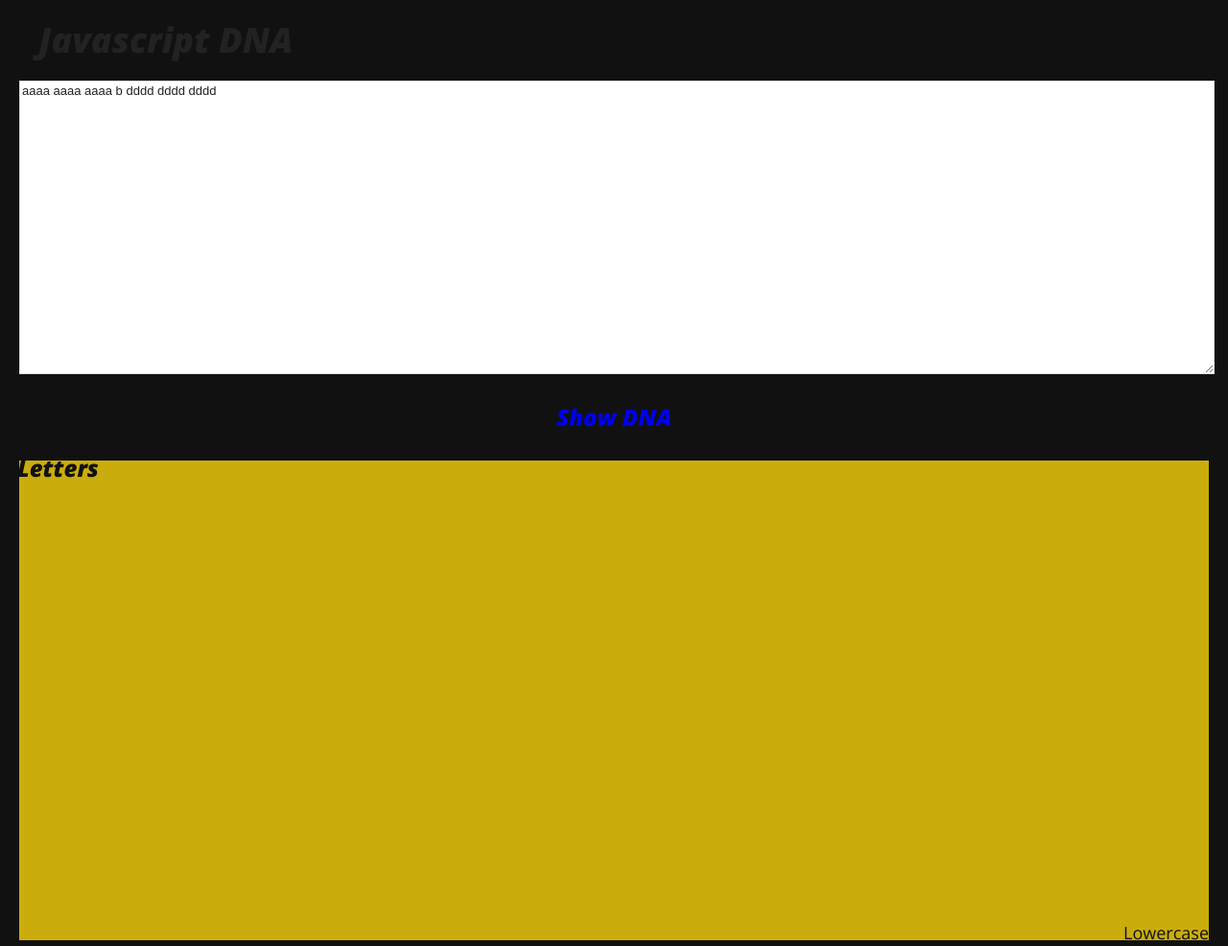
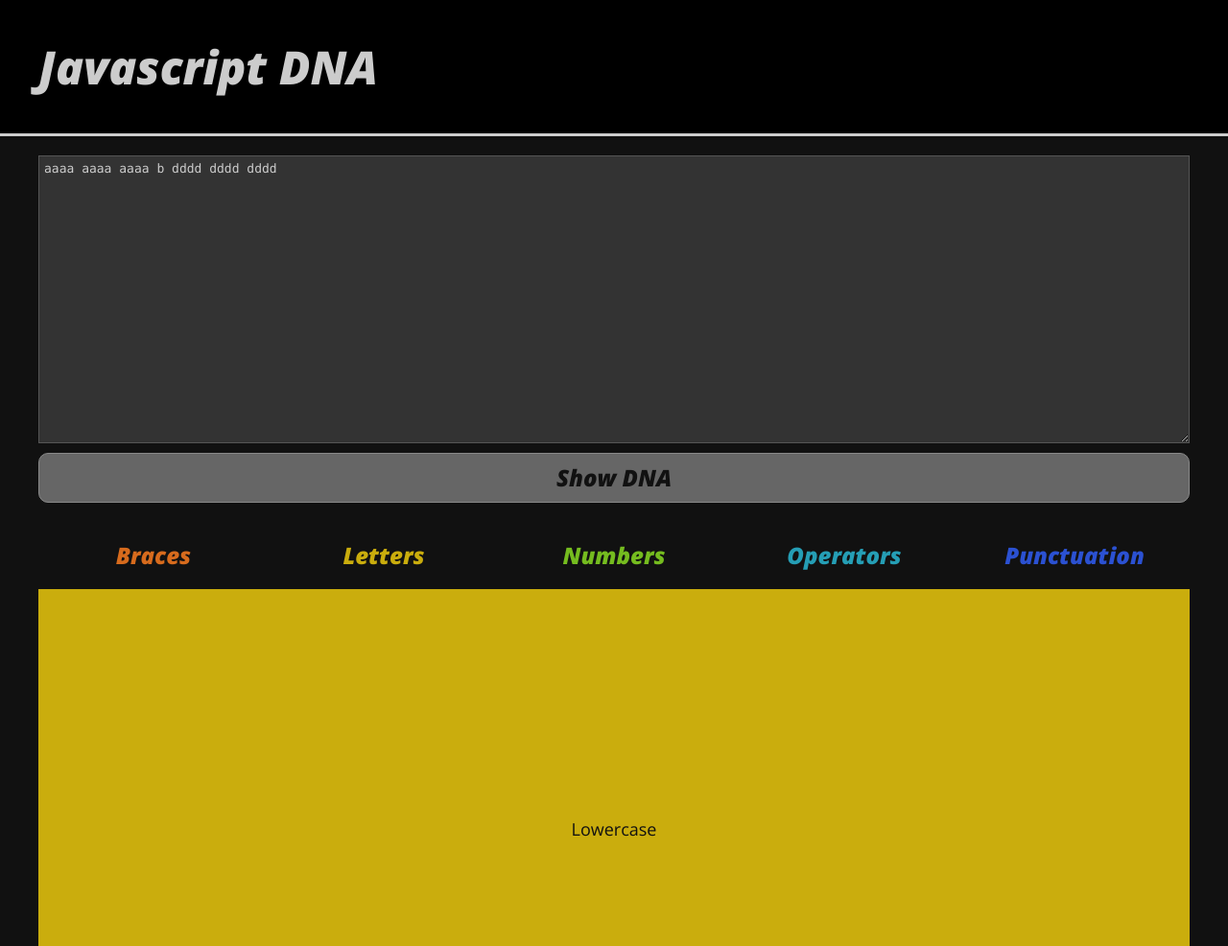
Before and after one commit to timrwood/dna, a plain HTML site: page index.html in a window 1280 px wide. Shown: the top 986 px of the page at 96% size. Drawn offline with nearby package versions, Linux system fonts and the light colour scheme.

Commit message:
cleaning up styles for site

```diff
--- a/index.html
+++ b/index.html
@@ -11,9 +11,15 @@
       <textarea id="input">aaaa aaaa aaaa b dddd dddd dddd</textarea>
     </div>
     <a id="trigger" href="#">Show DNA</a>
+    <div id="labels">
+      <h2 id="label-braces" class="label">Braces</h2>
+      <h2 id="label-letters" class="label">Letters</h2>
+      <h2 id="label-numbers" class="label">Numbers</h2>
+      <h2 id="label-operators" class="label">Operators</h2>
+      <h2 id="label-punctuation" class="label">Punctuation</h2>
+    </div>
     <div id="filling">
       <div class="filling" id="braces">
-        <h2>Braces</h2>
         <div class="sub-filling" id="braces-square">
           <h3>Square</h3>
         </div>
@@ -25,7 +31,6 @@
         </div>
       </div>
       <div class="filling" id="letters">
-        <h2>Letters</h2>
         <div class="sub-filling" id="letters-upper">
           <h3>Uppercase</h3>
         </div>
@@ -34,10 +39,8 @@
         </div>
       </div>
       <div class="filling" id="numbers">
-        <h2>Numbers</h2>
       </div>
       <div class="filling" id="operators">
-        <h2>Operators</h2>
         <div class="sub-filling" id="operators-math">
           <h3>Math</h3>
         </div>
@@ -49,7 +52,6 @@
         </div>
       </div>
       <div class="filling" id="punctuation">
-        <h2>Punctuation</h2>
         <div class="sub-filling" id="punctuation-dot">
           <h3>Dot</h3>
         </div>
@@ -64,7 +66,9 @@
         </div>
       </div>
     </div>
+    <h2 class="sub-title">Words</h2>
     <div id="words" class="word-list"></div>
+    <h2 class="sub-title">Characters</h2>
     <div id="characters" class="word-list"></div>
     <script src="http://ajax.googleapis.com/ajax/libs/jquery/1.6.2/jquery.min.js"></script>
     <script src="dna.min.js"></script>
--- a/site/style.css
+++ b/site/style.css
@@ -193,7 +193,7 @@ button::-moz-focus-inner, input::-moz-focus-inner { border: 0; padding: 0; }
  * 2. Allow only vertical resizing
  */
 
-textarea { overflow:auto; vertical-align:top; resize:vertical; }
+textarea { overflow:auto; vertical-align:top; resize:vertical; -webkit-box-sizing: border-box; -moz-box-sizing: border-box; box-sizing: border-box; }
 
 /* Colors for form validity */
 input:valid, textarea:valid {  }
@@ -214,22 +214,38 @@ td { vertical-align: top; }
 
 html { background:#111; }
 
-h1 { font-family: 'Open Sans', sans-serif; font-size:36px; font-weight:800; font-style:italic; }
+h1 { font-family: 'Open Sans', sans-serif; font-size:48px; font-weight:800; font-style:italic; }
 h2 { font-family: 'Open Sans', sans-serif; font-size:24px; font-weight:800; font-style:italic; }
 h3 { font-family: 'Open Sans', sans-serif; font-size:18px; font-weight:300; }
 
-#input-wrap { margin:0 20px 20px; }
-#input { margin:0; width:100%; display:block; height:300px; border:1px solid #ddd; }
+.sub-title { margin:0 40px 20px; color:#ccc; padding-left:25%; border-bottom:1px solid #ccc; line-height:40px; }
 
-#title { padding:20px 40px; }
+#input-wrap { margin:0 40px 10px; }
+#input { margin:0; width:100%; display:block; height:300px; border:1px solid #555; background:#333; color:#ccc; padding:5px; font-family:Consolas, "Lucida Console", Monaco, monospace; }
 
-#trigger { margin:0 20px 20px; display:block; padding:10px; font-family: 'Open Sans', sans-serif; font-size:24px; font-weight:800; font-style:italic; text-align:center; text-decoration:none; }
+#title { padding:40px 40px; margin-bottom:20px; color:#ccc; border-bottom:3px solid #ccc; background:#000; }
 
-#filling { margin:0 20px 20px; position:relative; height:500px; }
+#trigger { margin:0 40px 40px; display:block; padding:10px; font-family: 'Open Sans', sans-serif; font-size:24px; font-weight:800; font-style:italic; text-align:center; text-decoration:none; border-radius:10px; border:1px solid #888; background:#666; color:#111; }
+#trigger:hover { background:#444; border-color:#666; }
+
+#filling { margin:0 40px 40px; position:relative; height:500px; }
 .filling { position:absolute; top:0; bottom:0; overflow:hidden; }
 .filling h2 { position:absolute; top:-7px; left:-2px; color:#111; z-index:3; }
 .sub-filling { position:absolute; left:0; right:0; z-index:2; overflow:hidden; }
-.sub-filling h3 { position:absolute; bottom:-3px; right:0; color:#111; text-align:right; }
+.sub-filling h3 { position:absolute; top:50%; margin-top:-10px; line-height:20px; right:0; left:0; color:#111; text-align:center; }
+
+/* ==========================================================================
+   Fillings labels
+   ========================================================================== */
+
+#labels { margin:0 40px 20px; height:30px; line-height:30px; }
+.label { height:30px; width:20%; float:left; text-align:center; }
+#label-braces { color:#D76B1D; }
+#label-letters { color:#CAAD0D; }
+#label-numbers { color:#75BC1F; }
+#label-operators { color:#259EB5; }
+#label-punctuation { color:#2B51D2; }
+
 
 /* ==========================================================================
    Initial state of fillings
@@ -261,7 +277,7 @@ h3 { font-family: 'Open Sans', sans-serif; font-size:18px; font-weight:300; }
    Words
    ========================================================================== */
 
-.word-list { margin:0 20px 20px; font-family: 'Open Sans', sans-serif; font-size:18px; font-weight:300; line-height:24px; }
+.word-list { margin:0 40px 40px; font-family: 'Open Sans', sans-serif; font-size:18px; font-weight:300; line-height:24px; }
 .word { margin-bottom:10px; position:relative; }
 .word p { width:30%; color:#259EB5; text-align:right; }
 .bar { position:absolute; top:0; bottom:0; right:0; left:30%; margin-left:10px; padding-left:5px; background:#259EB5; color:#fff; font-weight:800; font-style:italic; }
```
